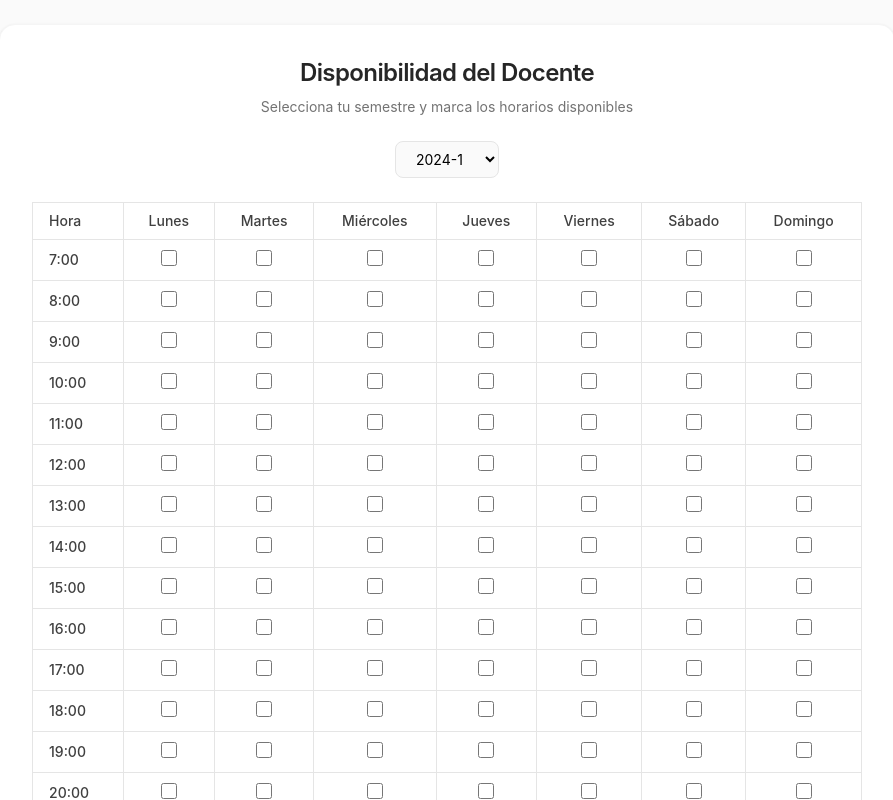
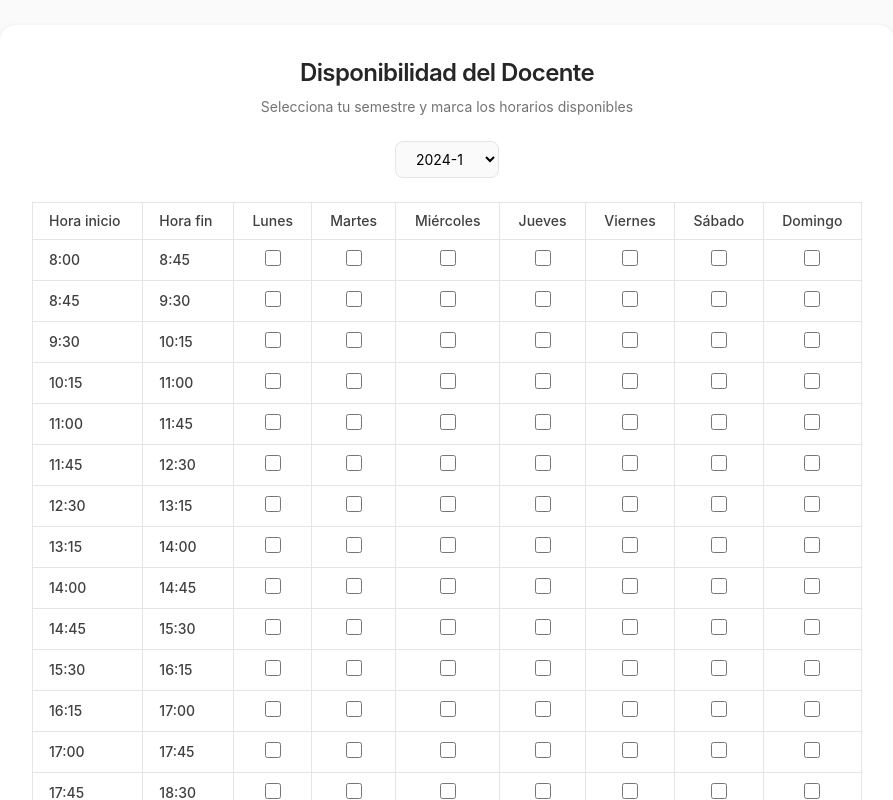
Before and after one commit to CristianAltamar/frontend-cul-2026-1, a React (Vite) app: page /disponibilidad in a window 1280 px wide. Shown: the top 800 px of the page, without its empty margins (193-1086 px from the left). Built offline with nearby package versions, Linux system fonts and the light colour scheme.

Commit message:
Add AdminPanel and enhance Disponibilidad with scheduling features

```diff
--- a/src/pages/Disponibilidad.jsx
+++ b/src/pages/Disponibilidad.jsx
@@ -1,14 +1,19 @@
 
 import { useState, useEffect } from "react";
-import { getDisponibilidadDocente } from "../services/DisponibilidadService.js";
+import { getDisponibilidadDocente } from "../services/disponibilidadService.js";
 import { decodeToken } from "../utils/decodeToken.js";
+import { createSchedule, procesoDisponibilidad } from "../utils/schedule.js";
+
+const startTime = "08:00";
+const endTime = "22:00:00";
+const durationMinutes = 45;
 
 export const Disponibilidad = () => {
     const [semestre, setSemestre] = useState("2024-1");
     const [disponibilidad, setDisponibilidad] = useState({});
 
     const dias = ["Lunes", "Martes", "Miércoles", "Jueves", "Viernes", "Sábado", "Domingo"];
-    const horas = Array.from({ length: 16 }, (_, i) => `${7 + i}:00`);
+    const { scheduleStart, scheduleEnd } = createSchedule(startTime, endTime, durationMinutes); // Crea horarios de startTime a endTime en pasos de durationMinutes minutos
 
     useEffect(() => {
         const loadDisponibilidad = async () => {
@@ -31,7 +36,8 @@ export const Disponibilidad = () => {
             // Cargar disponibilidad existente para el semestre
             try {
                 const data = await getDisponibilidadDocente(decodedToken.user_id);
-                setDisponibilidad(data || {});
+                const schedule = procesoDisponibilidad(data);
+                setDisponibilidad(schedule || {});
             } catch (err) {
                 console.error("Error cargando disponibilidad:", err);
             }
@@ -39,8 +45,8 @@ export const Disponibilidad = () => {
         loadDisponibilidad();
     }, []);
 
-    const handleCheckboxChange = (dia, hora) => {
-        const key = `${dia}-${hora}`;
+    const handleCheckboxChange = (dia, horainicio, horafin) => {
+        const key = `${dia}-${horainicio} a ${horafin}`;
         setDisponibilidad(prev => ({
             ...prev,
             [key]: !prev[key]
@@ -83,24 +89,26 @@ export const Disponibilidad = () => {
                     <table className="w-full table-auto border-collapse">
                         <thead>
                             <tr>
-                                <th className="border border-neutral-200 px-4 py-2 text-left text-sm font-medium text-neutral-700">Hora</th>
+                                <th className="border border-neutral-200 px-4 py-2 text-left text-sm font-medium text-neutral-700">Hora inicio</th>
+                                <th className="border border-neutral-200 px-4 py-2 text-left text-sm font-medium text-neutral-700">Hora fin</th>
                                 {dias.map(dia => (
                                     <th key={dia} className="border border-neutral-200 px-4 py-2 text-center text-sm font-medium text-neutral-700">{dia}</th>
                                 ))}
                             </tr>
                         </thead>
                         <tbody>
-                            {horas.map(hora => (
+                            {scheduleStart.map((hora, index) => (
                                 <tr key={hora}>
                                     <td className="border border-neutral-200 px-4 py-2 text-sm text-neutral-700 font-medium">{hora}</td>
+                                    <td className="border border-neutral-200 px-4 py-2 text-sm text-neutral-700 font-medium">{scheduleEnd[index]}</td>
                                     {dias.map(dia => {
-                                        const key = `${dia}-${hora}`;
+                                        const key = `${dia}-${hora} a ${scheduleEnd[index]}`;
                                         return (
                                             <td key={key} className="border border-neutral-200 px-4 py-2 text-center">
                                                 <input
                                                     type="checkbox"
                                                     checked={disponibilidad[key] || false}
-                                                    onChange={() => handleCheckboxChange(dia, hora)}
+                                                    onChange={() => handleCheckboxChange(dia, hora, scheduleEnd[index])}
                                                     className="w-4 h-4 text-neutral-900 bg-neutral-50 border-neutral-200 rounded focus:ring-neutral-900"
                                                 />
                                             </td>
--- /dev/null
+++ b/src/utils/schedule.js
@@ -0,0 +1,55 @@
+const parseTime = (time) => {
+    if (typeof time === 'number') {
+        return time;
+    }
+
+    const [hourString, minuteString] = time.split(':');
+    const hour = Number(hourString);
+    const minute = Number(minuteString);
+    return hour * 60 + minute;
+};
+
+const formatTime = (minutes) => {
+    const hour = Math.floor(minutes / 60);
+    const minute = minutes % 60;
+    return `${hour}:${minute.toString().padStart(2, '0')}`;
+};
+
+export const createSchedule = (start, end, durationMinutes) => {
+    const scheduleStart = [];
+    const scheduleEnd = [];
+    const startMinutes = parseTime(start);
+    const endMinutes = parseTime(end);
+
+    if (Number.isNaN(startMinutes) || Number.isNaN(endMinutes) || Number.isNaN(durationMinutes)) {
+        return scheduleStart, scheduleEnd;
+    }
+
+    for (let current = startMinutes; current + durationMinutes <= endMinutes; current += durationMinutes) {
+        scheduleStart.push(formatTime(current));
+        scheduleEnd.push(formatTime(current + durationMinutes));
+    }
+
+    return { scheduleStart, scheduleEnd };
+};
+
+const daysOfWeek ={
+    1: "Lunes",
+    2: "Martes",
+    3: "Miércoles",
+    4: "Jueves",
+    5: "Viernes",
+    6: "Sábado",
+    7: "Domingo"
+}
+
+export const procesoDisponibilidad = (disponibilidad) => {
+    const processed = {};
+
+    disponibilidad.forEach(item => {
+        const key = `${daysOfWeek[item.dia_semana]}-${formatTime(parseTime(item.hora_inicio))} a ${formatTime(parseTime(item.hora_fin))}`;
+        processed[key] = true;
+    });
+
+    return processed;
+};
```
Also changed, not shown: src/pages/Admin.jsx (renamed from src/pages/admin.jsx).
